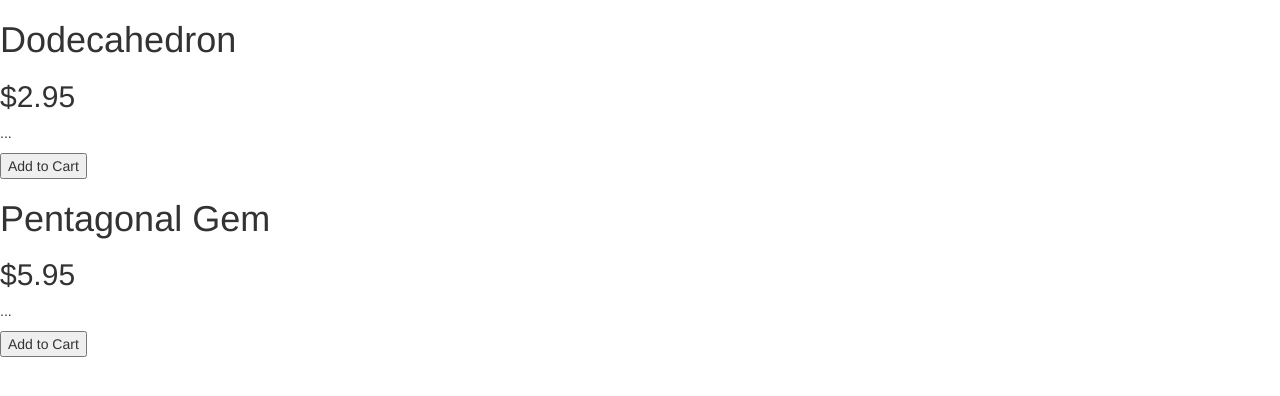
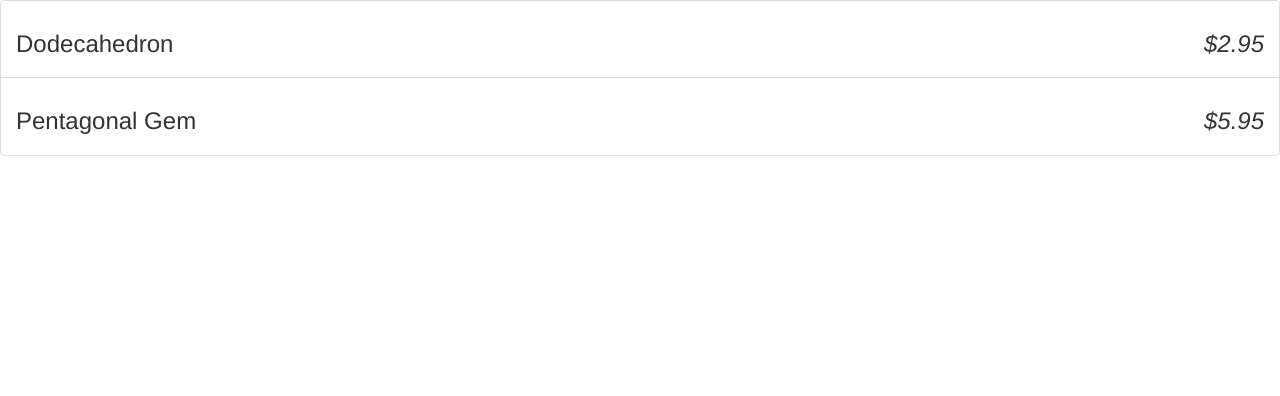
Before and after one commit to sneubig/angular_tutorial_example, a plain HTML site: page index.html in a window 1280 px wide. Drawn offline with nearby package versions, Linux system fonts and the light colour scheme.

Commit message:
update index page with new bootstrap format

```diff
--- a/index.html
+++ b/index.html
@@ -5,19 +5,16 @@
 	<link rel="stylesheet" type="text/css" href="bootstrap.min.css">
 </head>
 
-<!-- ng-controller is the directive
-	StoreController is the Controller name
-	store is the Alias -->
 <body ng-controller="StoreController as store">
 
-<!-- 	Use ng-repeat to iterate through array, identify each product within the store.products array -->
-	<div ng-repeat="product in store.products">
-		<h1> {{product.name}} </h1>
-		<h2> ${{product.price}} </h2>
-		<p> {{product.description}} </p>
-		<!-- The ng-show says will only show the element if the value of the Expression is True -->
-		<button ng-show="product.canPurchase"> Add to Cart </button>
-	</div>
+	<ul class="list-group">
+		<li class="list-group-item" ng-repeat="product in store.products">
+			<h3>
+				{{product.name}}
+				<em class="pull-right">${{product.price}} </em>
+			</h3>
+		</li>
+	</ul>
 
 	<script type="text/javascript" src="https://ajax.googleapis.com/ajax/libs/angularjs/1.3.5/angular.min.js"></script>
 	<script type="text/javascript" src="app.js"></script>
```
